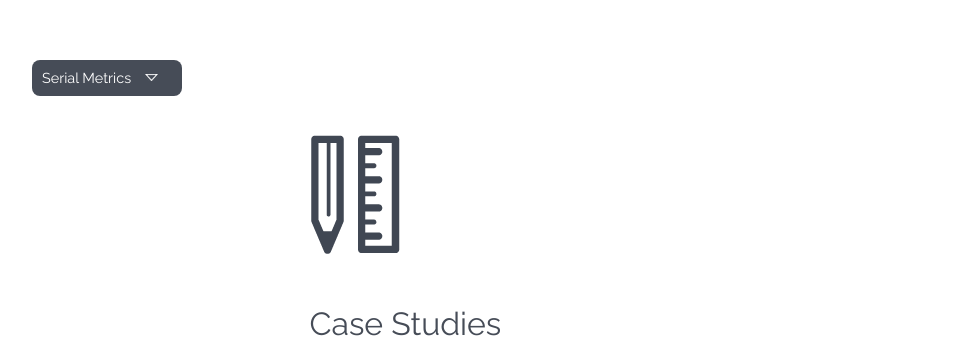
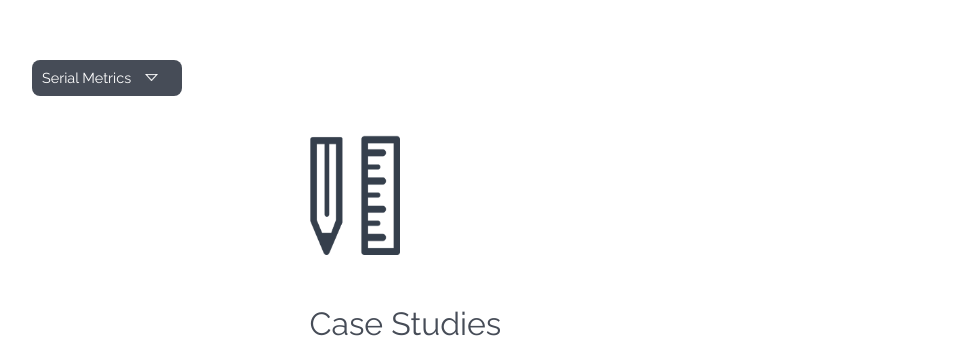
Before and after one commit to wreckslouie/serialmetrics, a PHP site: page /case_studies.php in a window 1280 px wide; the page is wider, and only the part inside the window is pictured. Shown: the top 344 px of that part, without its empty margins (18-984 px from the left). Run offline with PHP 8.4, Linux system fonts and the light colour scheme; some libraries are stand-ins or nearby versions.

Commit message:
modified dark icons

```diff
--- a/case_studies.php
+++ b/case_studies.php
@@ -9,7 +9,7 @@
 <body class="inside-page">
 	<?php include('includes/main_nav.php'); ?>
 	<div class="main-content">
-		<img src="images/case_studies/pencil_icon.png">
+		<img src="images/case_studies/pencil_icon.png" class="ico-pencil">
 		<h1>Case Studies</h1>
 		<div class="case-study">
 			<div class="case-study-intro">
--- a/customers.php
+++ b/customers.php
@@ -8,7 +8,7 @@
 <body class="inside-page">
 	<?php include('includes/main_nav.php'); ?>
 	<div class="main-content">
-		<img src="images/customers_page/message.png">
+		<img src="images/customers_page/message.png" class="ico-message">
 		<h1>
 			Customers
 		</h1>
--- a/styles/case_studies.css
+++ b/styles/case_studies.css
@@ -208,3 +208,8 @@ nav {
           list-style-type: none;
           margin: 0px;
           line-height: 1.3em; }
+
+/*---- Icons -----*/
+img.ico-pencil {
+  width: 90px;
+  height: 120px; }
--- a/styles/customers.css
+++ b/styles/customers.css
@@ -156,3 +156,9 @@ nav {
   padding: 0px; }
   .inside-page .main-content img:nth-child(odd) {
     padding-right: 40px; }
+
+
+/*---- Icons -----*/
+img.ico-message {
+  width: 120px;
+  height: 120px; }
```
Also changed, not shown: images/case_studies/pencil_icon-inverse.png (deleted), images/case_studies/pencil_icon.png, images/customers_page/message.png, images/services_page/graph.png.
